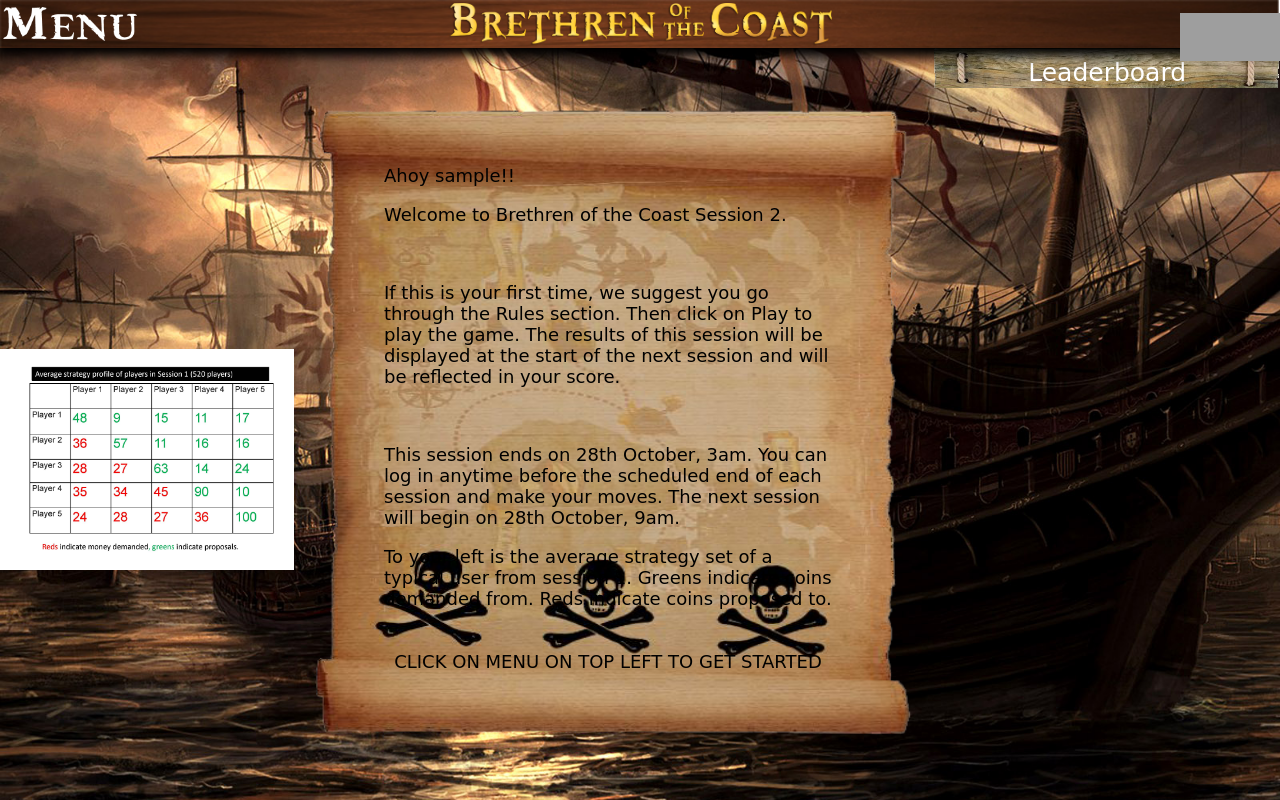
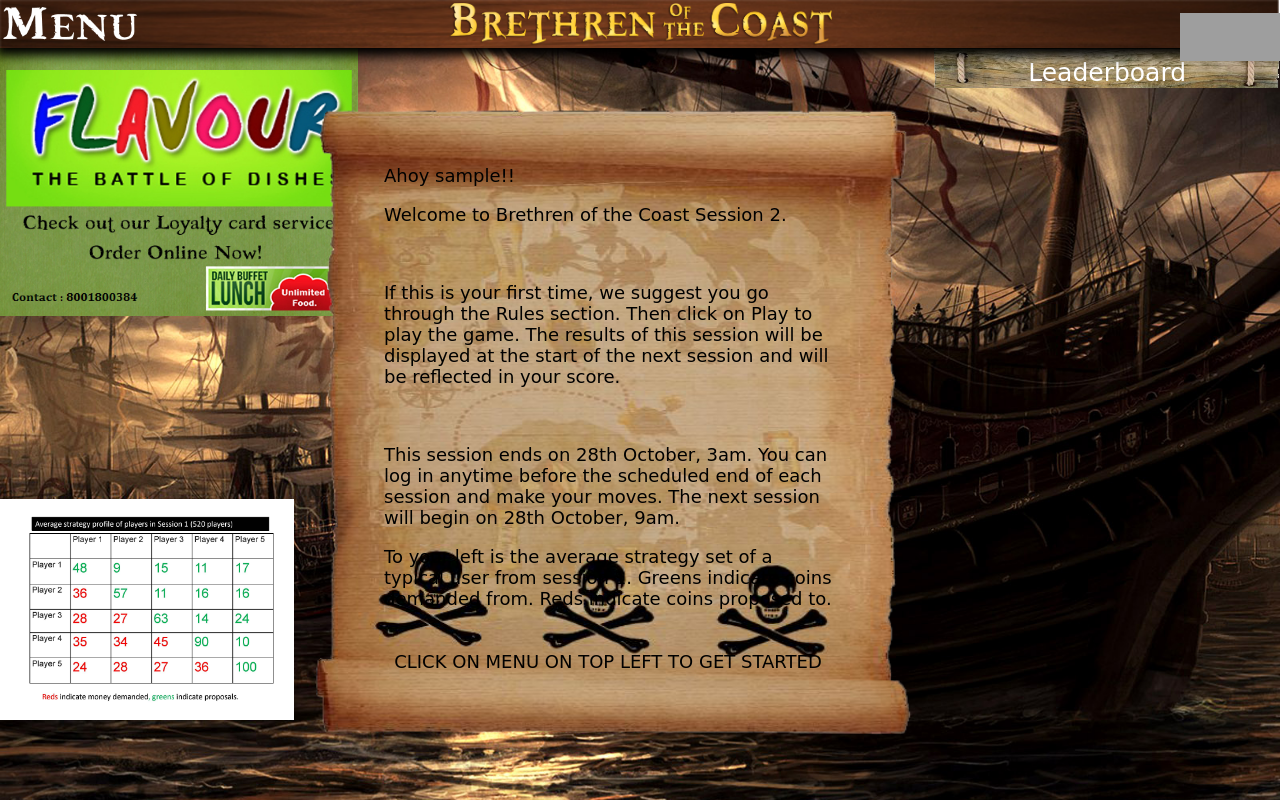
Before and after one commit to ppsreejith/5-Pirates, a Django app: template game/templates/game.html in a window 1280 px wide. Run offline with Django 3.2, Linux system fonts and the light colour scheme; the template is opened without the code that fills it: most values are stand-ins (such as "Sample title", 1, 10 or a date in 2020); some libraries are stand-ins or nearby versions; some web fonts are replaced; grey boxes are pictures that could not be loaded.

Commit message:
Rishi sucks balls

```diff
--- a/game/static/css/global.css
+++ b/game/static/css/global.css
@@ -408,7 +408,7 @@ position:absolute;
 left:0;
 bottom:0;
 width:23%;
-height:60%;
+height:40%;
 cursor:pointer;
 }
 div.historyScores > img{
@@ -416,8 +416,18 @@ width:100%;
 }
 div.historyZoomed{
 left:20% !important;
-top:10% !important;
+top:5% !important;
 width:60% !important;
 height:80% !important;
 z-index:9999;
 }
+a.flavourad{
+display:inline-block;
+position:absolute;
+top:0;
+left:0;
+width:28%;
+}
+a.flavourad > img{
+width:100%;
+}
--- a/game/templates/game.html
+++ b/game/templates/game.html
@@ -99,6 +99,7 @@
     </div>
     <div class="mainOption mainOptionAbout"></div>
     <div class="mainOption mainOptionDashboard active">
+      <a target="_blank" href="http://flavour.net.in/register.php" title="To order now click here" class="flavourad"><img src="{% static "images/flavourad.jpg" %}" /></a>
       <div class="historyScores" onclick="$('div.historyScores').toggleClass('historyZoomed');"><img src="{% static "images/abc.jpg" %}" /></div>
       <div class="leaderboard">Leaderboard</div>
       <div class="leaderboardRanks">
```
Also changed, not shown: game/static/images/flavourad.jpg (added).
